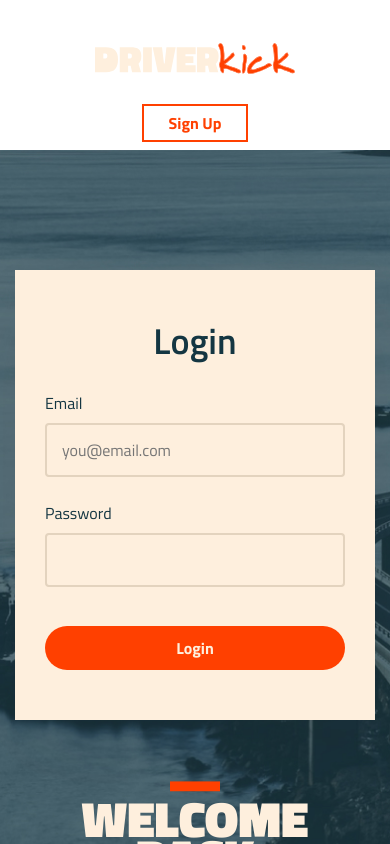
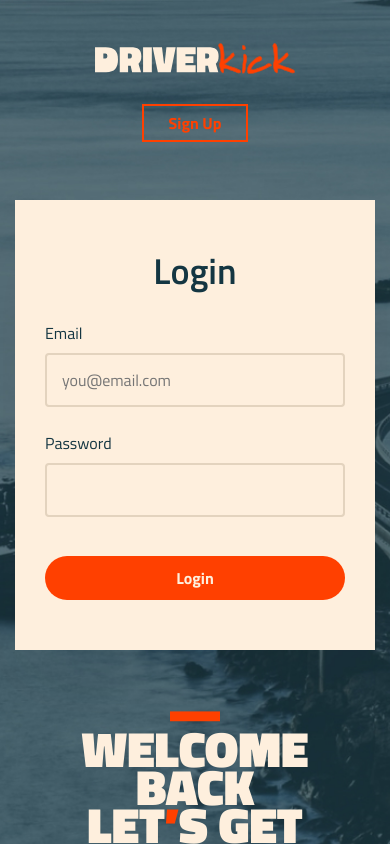
Before and after one commit to NinaRocket/DRIVERkick, a React (Create React App) app in the folder client/: page /login in a window 390 px wide. Shown: the top 844 px of the page. Built offline with nearby package versions, Linux system fonts and the light colour scheme.

Commit message:
Fixed footer and added login styles

```diff
--- a/client/src/components/Footer/style.css
+++ b/client/src/components/Footer/style.css
@@ -47,9 +47,6 @@
 
 
 @media only screen and (max-width: 575px) {
-  .footer__subhead {
-    margin-top: 0;
-  }
 
   .footer__os {
     margin-top: 25px;
--- a/client/src/components/Login/LoginMainWrapper/index.js
+++ b/client/src/components/Login/LoginMainWrapper/index.js
@@ -3,10 +3,13 @@ import "./style.css";
 import Row from "react-bootstrap/Row";
 import Col from "react-bootstrap/Col";
 
-function LoginMainWrapper({ children }) {
+function LoginMainWrapper({ children, navbar }) {
     return (
         <section className="login-wrap__bg">
-            <div className="container">
+            <div>
+                {navbar}
+            </div>
+            <div className="container login-wrap__main">
                 <Row>
                     <Col lg={5}>
                         {children}
--- a/client/src/components/Login/LoginMainWrapper/style.css
+++ b/client/src/components/Login/LoginMainWrapper/style.css
@@ -2,8 +2,13 @@
     background: url('../../../images/login-page/login-pg-bg.jpg') center / cover no-repeat;
     color: #143642;
     text-align: center;
+    min-height: 900px;
     height: fit-content;
-    padding-top: 120px;
+
+}
+
+.login-wrap__main {
+padding-top: 120px;
 }
 
 .login__h1 {
@@ -21,4 +26,8 @@
         font-size: 50px;
        }
 
+    .login-wrap__main {
+        padding-top: 50px;
+    }
+
   }
--- a/client/src/components/Login/LoginPage/index.js
+++ b/client/src/components/Login/LoginPage/index.js
@@ -11,8 +11,8 @@ function LoginPage() {
 
   return (
     <div>
-      <GlobalNavBar />
-      <LoginMainWrapper>
+
+      <LoginMainWrapper navbar={<GlobalNavBar />}>
         <LoginForm />
       </LoginMainWrapper>
     </div>
```
